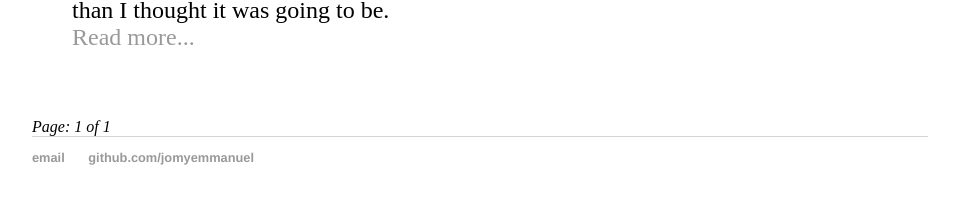
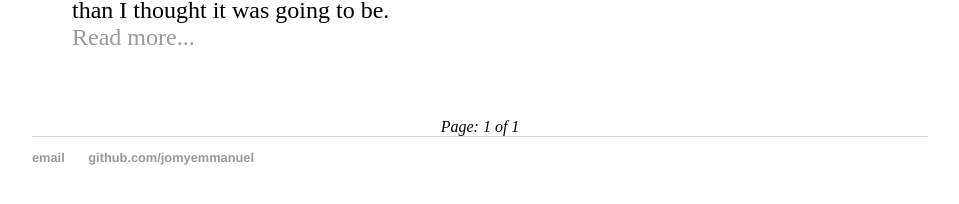
Before and after one commit to jomyemmanuel/jomyemmanuel.github.io, a Jekyll site: the page built from blog/index.html, in a window 1280 px wide. Shown: the part 497-701 px from the top of the page, without its empty margins (160-1119 px from the left). Built offline with Jekyll 4.4.1, drawn with Linux system fonts in a browser that asks for light colours; the list of posts is cut into pages by our own code.

Commit message:
Update main.css

```diff
--- a/css/main.css
+++ b/css/main.css
@@ -41,3 +41,7 @@ ul.posts {
 ul.posts li {
     list-style: none;
 }
+
+.pagination {
+    text-align: center;
+}
```
